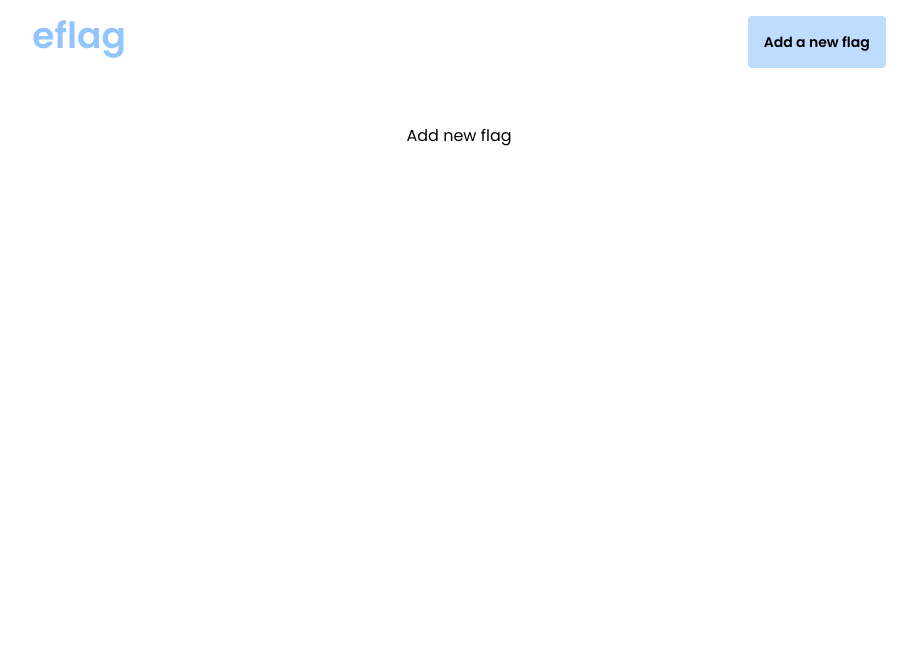
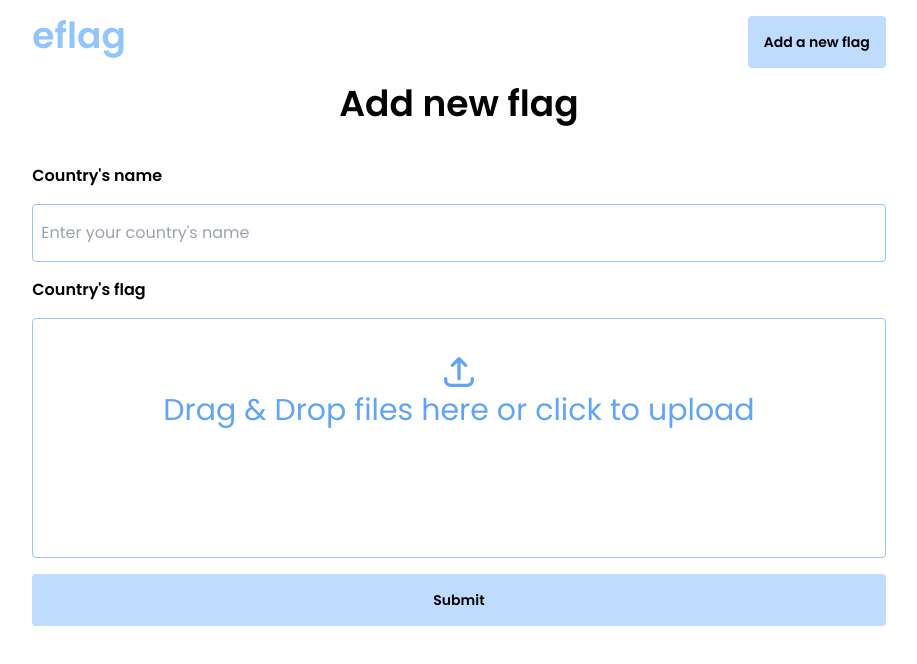
Before and after one commit to ikramkharbouch/e-flag, a React (Create React App) app: page /add in a window 1280 px wide. Shown: the top 664 px of the page, without its empty margins (181-1098 px from the left). Built offline with nearby package versions, Linux system fonts and the light colour scheme.

Commit message:
Add drag and drop feature

```diff
--- a/package.json
+++ b/package.json
@@ -9,6 +9,8 @@
     "@testing-library/user-event": "^12.8.3",
     "react": "^17.0.2",
     "react-dom": "^17.0.2",
+    "react-file-dropzone": "^0.4.1",
+    "react-images-upload": "^1.2.8",
     "react-router-dom": "^5.2.0",
     "react-scripts": "4.0.3",
     "web-vitals": "^1.1.1"
--- a/src/AddFlag.js
+++ b/src/AddFlag.js
@@ -1,7 +1,25 @@
+import Button from "./components/Button";
+import DropZone from "./components/DropZone";
+
 const AddFlag = () => {
+  const handleSubmit = () => {};
   return (
-    <div className="mx-auto text-center mt-14">
-      <h1>Add new flag</h1>
+    <div className="mx-auto text-center mt-4">
+      <h1 className="text-4xl font-bold">Add new flag</h1>
+      <form
+        onSubmit={handleSubmit}
+        className="flex flex-col w-8/12	mx-auto mt-10"
+      >
+        <label className="text-left font-bold mb-4">Country's name</label>
+        <input
+          type="text"
+          className="border border-blue-300 rounded px-2 py-4"
+          placeholder="Enter your country's name"
+        />
+        <label className="text-left font-bold mt-4">Country's flag</label>
+        <DropZone />
+        <Button content="Submit" />
+      </form>
     </div>
   );
 };
--- a/src/App.js
+++ b/src/App.js
@@ -1,7 +1,7 @@
 import { BrowserRouter as Router, Route, Switch } from "react-router-dom";
 import AddFlag from "./AddFlag";
 import Home from "./Home";
-import Navbar from "./Navbar";
+import Navbar from "./components/Navbar";
 import Search from "./Search";
 
 function App() {
--- /dev/null
+++ b/src/components/DropZone.js
@@ -0,0 +1,144 @@
+import { useState } from "react";
+
+const DropZone = () => {
+  const [selectedFiles, setSelectedFiles] = useState([]);
+  // eslint-disable-next-line
+  const [errorMessage, setErrorMessage] = useState("");
+
+  //   const history = useHistory();
+
+  const dragOver = (e) => {
+    e.preventDefault();
+  };
+  const dragEnter = (e) => {
+    e.preventDefault();
+  };
+  const dragLeave = (e) => {
+    e.preventDefault();
+  };
+  const fileDrop = (e) => {
+    e.preventDefault();
+    const files = e.dataTransfer.files;
+    if (files.length) {
+      handleFiles(files);
+    }
+  };
+
+  const validateFile = (file) => {
+    const validTypes = [
+      "image/jpeg",
+      "image/jpg",
+      "image/png",
+      "image/gif",
+      "image/x-icon",
+    ];
+    if (validTypes.indexOf(file.type) === -1) {
+      return false;
+    }
+    return true;
+  };
+
+  const fileSize = (size) => {
+    if (size === 0) return "0 Bytes";
+    const k = 1024;
+    const sizes = ["Bytes", "KB", "MB", "GB", "TB"];
+    const i = Math.floor(Math.log(size) / Math.log(k));
+    return parseFloat((size / Math.pow(k, i)).toFixed(2)) + " " + sizes[i];
+  };
+
+  const fileType = (fileName) => {
+    return (
+      fileName.substring(fileName.lastIndexOf(".") + 1, fileName.length) ||
+      fileName
+    );
+  };
+
+  const handleFiles = (files) => {
+    for (let i = 0; i < files.length; i++) {
+      if (validateFile(files[i])) {
+        // add to an array so we can display the name of file
+        setSelectedFiles((prevArray) => [...prevArray, files[i]]);
+      } else {
+        // add a new property called invalid
+        // add to the same array so we can display the name of the file
+        // set error message
+        files[i]["invalid"] = true;
+        setSelectedFiles((prevArray) => [...prevArray, files[i]]);
+        setErrorMessage("File type not permitted");
+      }
+    }
+  };
+
+  const removeFile = () => {
+    console.log("clicked");
+    setSelectedFiles([]);
+  };
+  return (
+    <div className="container translate-y-full h-60 mt-4">
+      <div
+        className="drop-container flex flex-col justify-center h-full border text-center rounded border-blue-300"
+        onDragOver={dragOver}
+        onDragEnter={dragEnter}
+        onDragLeave={dragLeave}
+        onDrop={fileDrop}
+      >
+        <div className="drop-message">
+          <div className="upload-icon lg:px-0 px-4 lg:text-3xl text-sm text-blue-400">
+            <svg
+              xmlns="http://www.w3.org/2000/svg"
+              className="h-10 w-10 mx-auto"
+              fill="none"
+              viewBox="0 0 24 24"
+              stroke="currentColor"
+            >
+              <path
+                strokeLinecap="round"
+                strokeLinejoin="round"
+                strokeWidth={2}
+                d="M4 16v1a3 3 0 003 3h10a3 3 0 003-3v-1m-4-8l-4-4m0 0L8 8m4-4v12"
+              />
+            </svg>
+            Drag & Drop files here or click to upload
+          </div>
+        </div>
+        <div className="file-display-container">
+          <div className="file-status-bar mt-10 h-14 flex flex-row justify-center">
+            <div>
+              <span className="file-type-logo"></span>
+              {selectedFiles[0] && (
+                <span className="file-type text-blue-200">
+                  {fileType(selectedFiles[0].name)}{" "}
+                </span>
+              )}
+              {selectedFiles[0] && (
+                <span className="file-name font-bold">
+                  {selectedFiles[0].name}{" "}
+                </span>
+              )}
+              {selectedFiles[0] && (
+                <span className="file-size text-green-400 font-bold">
+                  {fileSize(selectedFiles[0].size)}
+                </span>
+              )}
+              {selectedFiles[0] && selectedFiles[0]["invalid"] === true && (
+                <span className="file-error-message text-red-600 font-bold">
+                  (File type not permitted)
+                </span>
+              )}
+            </div>
+            {selectedFiles[0] && (
+              <div
+                className="file-remove ml-10 text-red-600 font-bold cursor-pointer"
+                onClick={removeFile}
+              >
+                X
+              </div>
+            )}
+          </div>
+        </div>
+      </div>
+    </div>
+  );
+};
+
+export default DropZone;
--- a/src/Navbar.js
+++ b/src/components/Navbar.js
@@ -1,9 +1,9 @@
-import Button from "./components/Button";
+import Button from "./Button";
 import { Link } from "react-router-dom";
 
 const Navbar = () => {
   return (
-    <div className="rounded overflow-hidden mx-auto w-8/12">
+    <div className="rounded mx-auto w-8/12">
       <header className="flex justify-between">
         <Link to="/">
           <h1 className="lg:text-4xl md:text-3xl text-2xl mt-4 text-blue-300 justify-self-start font-bold">
```
Also changed, not shown: 1 other file (tests, documents, lock files or other folders).
